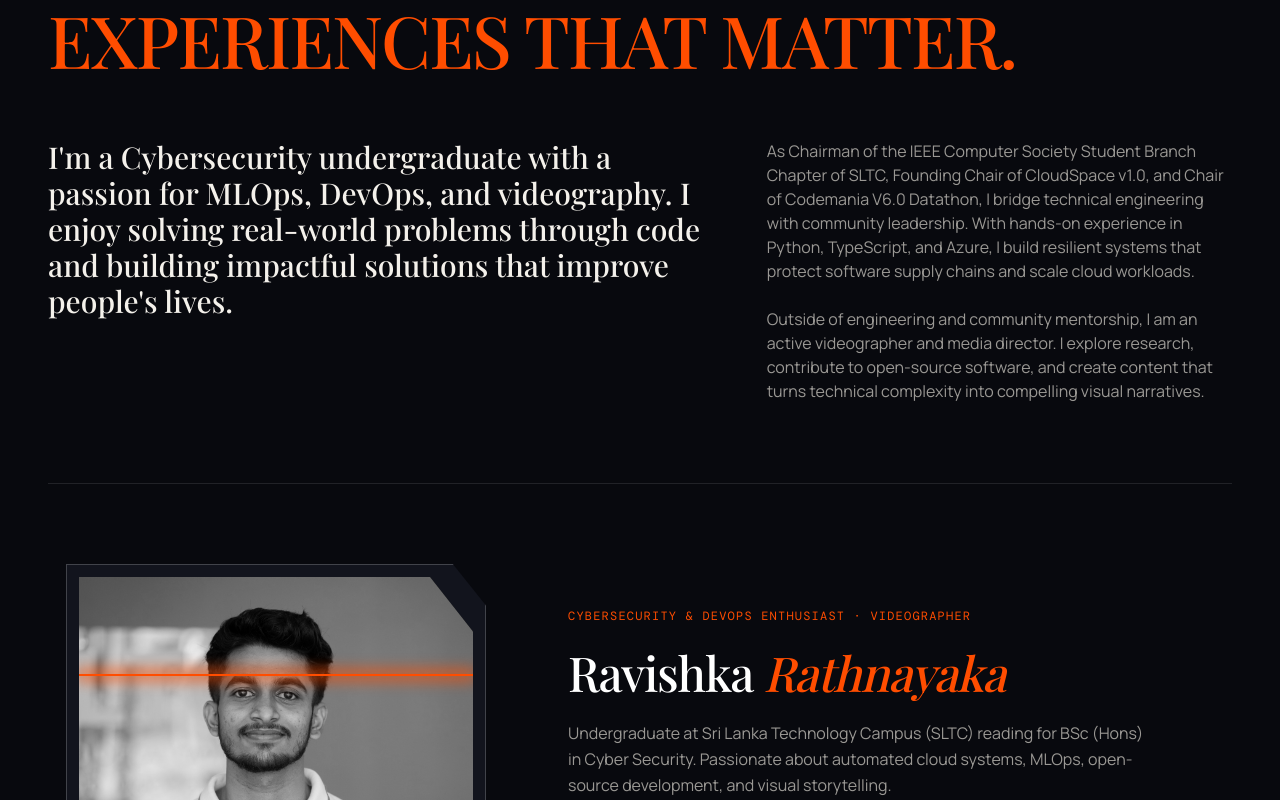
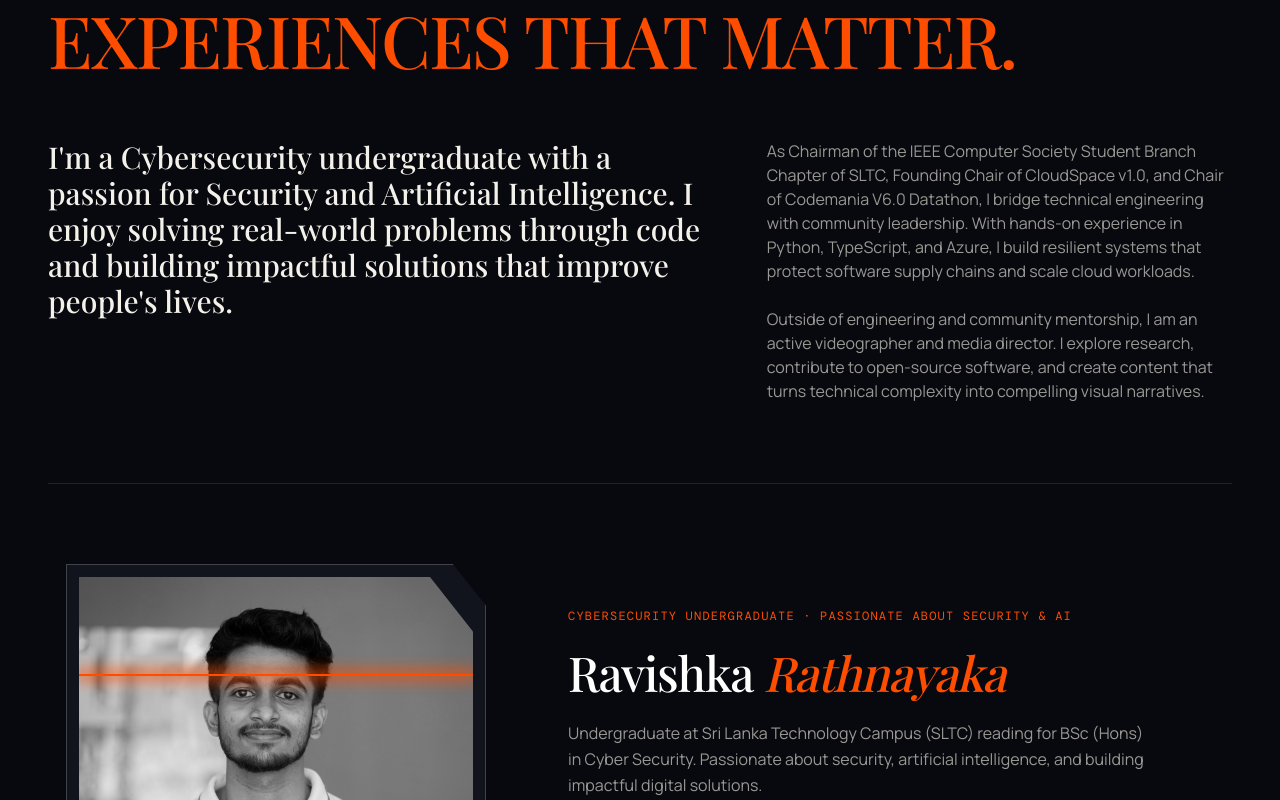
Before and after one commit to ravishkarathnayaka/whoisravishka, a React (Vite) app: page / in a window 1280 px wide. Shown: the part 1060-1860 px from the top of the page. Built offline with nearby package versions, Linux system fonts and the light colour scheme; a web font is replaced by a local one.

Commit message:
fix: update about manifesto bio to highlight Cybersecurity undergraduate with a passion for Security and Artificial Intelligence

```diff
--- a/src/components/Manifesto.tsx
+++ b/src/components/Manifesto.tsx
@@ -60,7 +60,7 @@ export const Manifesto: React.FC = () => {
           {/* Identity Story & Social Links */}
           <div className="lg:col-span-7 space-y-6">
             <div className="font-mono text-xs tracking-widest uppercase text-[#ff4d00]">
-              CYBERSECURITY &amp; DEVOPS ENTHUSIAST · VIDEOGRAPHER
+              CYBERSECURITY UNDERGRADUATE · PASSIONATE ABOUT SECURITY &amp; AI
             </div>
 
             <h3 className="font-serif text-3xl sm:text-5xl font-medium text-white tracking-tight">
@@ -68,7 +68,7 @@ export const Manifesto: React.FC = () => {
             </h3>
 
             <p className="text-[#9a9894] text-base leading-relaxed max-w-xl">
-              Undergraduate at Sri Lanka Technology Campus (SLTC) reading for BSc (Hons) in Cyber Security. Passionate about automated cloud systems, MLOps, open-source development, and visual storytelling.
+              Undergraduate at Sri Lanka Technology Campus (SLTC) reading for BSc (Hons) in Cyber Security. Passionate about security, artificial intelligence, and building impactful digital solutions.
             </p>
 
             <div className="font-mono text-xs text-[#9a9894] tracking-wider py-2">
--- a/src/data/portfolioData.ts
+++ b/src/data/portfolioData.ts
@@ -111,7 +111,7 @@ export const portfolioData = {
     eyebrow: "// Who I Am",
     displayTitle: "BUILDING INTELLIGENT",
     displayTitleItalic: "EXPERIENCES THAT MATTER.",
-    lead: "I'm a Cybersecurity undergraduate with a passion for MLOps, DevOps, and videography. I enjoy solving real-world problems through code and building impactful solutions that improve people's lives.",
+    lead: "I'm a Cybersecurity undergraduate with a passion for Security and Artificial Intelligence. I enjoy solving real-world problems through code and building impactful solutions that improve people's lives.",
     body1: "As Chairman of the IEEE Computer Society Student Branch Chapter of SLTC, Founding Chair of CloudSpace v1.0, and Chair of Codemania V6.0 Datathon, I bridge technical engineering with community leadership. With hands-on experience in Python, TypeScript, and Azure, I build resilient systems that protect software supply chains and scale cloud workloads.",
     body2: "Outside of engineering and community mentorship, I am an active videographer and media director. I explore research, contribute to open-source software, and create content that turns technical complexity into compelling visual narratives.",
     whatIDo: [
```
